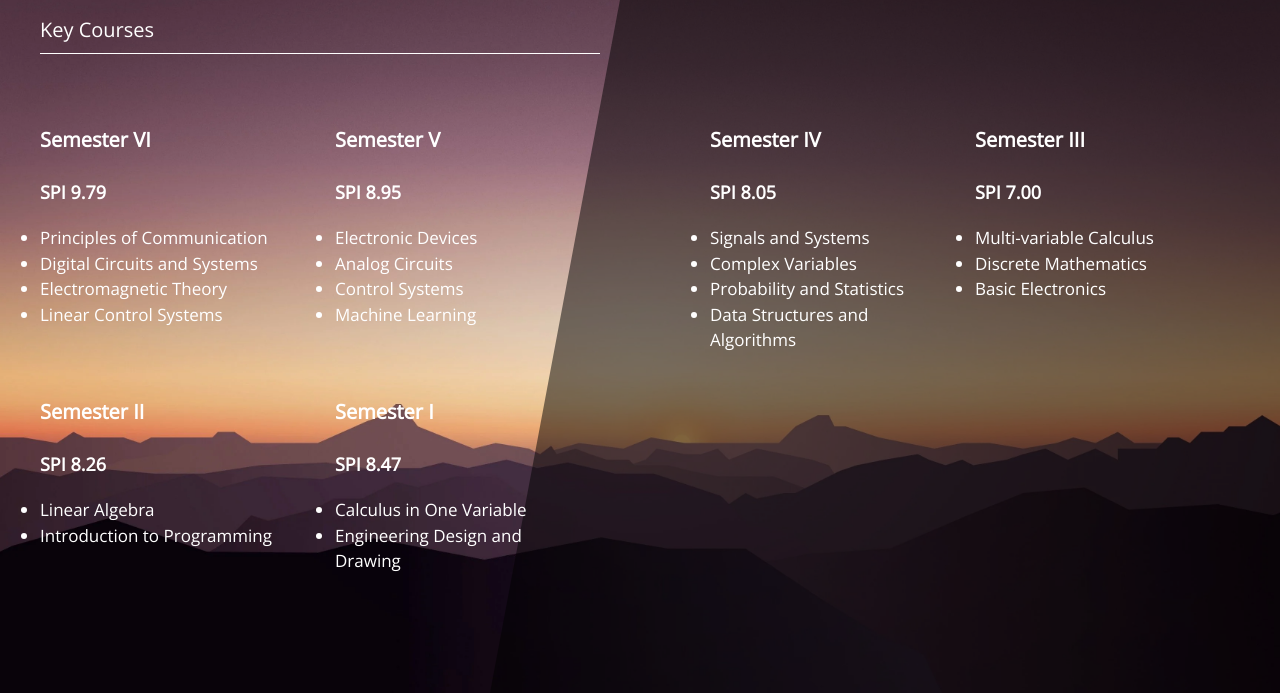
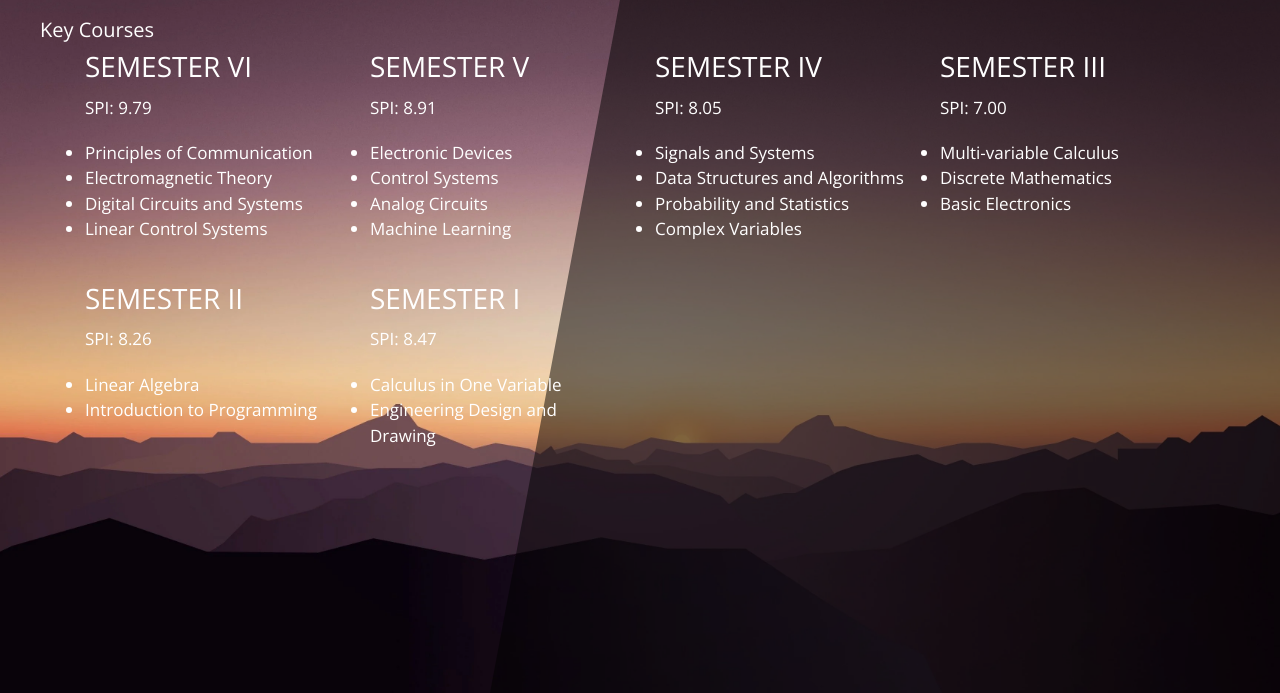
Before and after one commit to sanad-dhan/sanad-dhan.github.io, a plain HTML site: page academics.html in a window 1280 px wide. Shown: the part 107-800 px from the top of the page. Drawn offline with nearby package versions, Linux system fonts and the light colour scheme.

Commit message:
Update academics.html

```diff
--- a/academics.html
+++ b/academics.html
@@ -35,9 +35,6 @@ https://templatemo.com/tm-550-diagoona
                             <h1 class="tm-sitename text-uppercase">Sanad Shaha</h1>
                             <p style="font-size: 20px; margin-bottom: 0;">CGPA 8.42</p>
                             <p style="font-size: 20px; margin-bottom: 0;">Key Courses</p>
-                            <hr style="border-color: white; border-width: 1.5px; margin-top: 4px;">
-
-
 
                         </div>
                     </div>
@@ -73,105 +70,72 @@ https://templatemo.com/tm-550-diagoona
 
             <div class="tm-row" style="margin-top: 1px;">
     <!-- Left column -->
-    <div class="tm-col-left">
-        <div class="row">
-            <!-- Semester VI -->
-            <div class="col-md-6">
-                <section class="tm-content tm-about">
-                    <div class="my-1">
-                        <p style="font-weight: bold; font-size: 20px;">Semester VI</p>
-                        <p style="font-size: 18px; font-weight: bold;">SPI 9.79</p>
+    <div class="container">
+
+    <!-- Row 1: Sem VI, V, IV, III -->
+    <div class="row text-left">
+        <div class="col-md-3 col-sm-6 mb-4">
+            <h3>SEMESTER VI</h3>
+            <p><strong>SPI:</strong> 9.79</p>
             <ul>
-                            <li> Principles of Communication</li>
-                            <li> Digital Circuits and Systems</li>
-                            <li> Electromagnetic Theory</li>
-                            <li> Linear Control Systems</li>
+                <li>Principles of Communication</li>
+                <li>Electromagnetic Theory</li>
+                <li>Digital Circuits and Systems</li>
+                <li>Linear Control Systems</li>
             </ul>
         </div>
-                </section>
-            </div>
-
-            <!-- Semester V -->
-            <div class="col-md-6">
-                <section class="tm-content tm-about">
-                    <div class="my-3">
-                        <p style="font-weight: bold; font-size: 20px;">Semester V</p>
-                        <p style="font-size: 18px; font-weight: bold;">SPI 8.95</p>
+        <div class="col-md-3 col-sm-6 mb-4">
+            <h3>SEMESTER V</h3>
+            <p><strong>SPI:</strong> 8.91</p>
             <ul>
-                            <li> Electronic Devices</li>
-                            <li> Analog Circuits</li>
-                            <li> Control Systems</li>
-                            <li> Machine Learning</li>
+                <li>Electronic Devices</li>
+                <li>Control Systems</li>
+                <li>Analog Circuits</li>
+                <li>Machine Learning</li>
             </ul>
         </div>
-                </section>
-                </div>
-                <div class="col-md-6">
-                <section class="tm-content tm-about">
-                    <div class="my-3">
-                        <p style="font-weight: bold; font-size: 20px;">Semester II </p>
-                        <p style="font-size: 18px; font-weight: bold;">SPI 8.26</p>
+        <div class="col-md-3 col-sm-6 mb-4">
+            <h3>SEMESTER IV</h3>
+            <p><strong>SPI:</strong> 8.05</p>
             <ul>
-                            <li> Linear Algebra</li>
-                            <li> Introduction to Programming</li>
-
+                <li>Signals and Systems</li>
+                <li>Data Structures and Algorithms</li>
+                <li>Probability and Statistics</li>
+                <li>Complex Variables</li>
             </ul>
         </div>
-                </section>
-                </div>
-                <div class="col-md-6">
-                <section class="tm-content tm-about">
-                    <div class="my-3">
-                        <p style="font-weight: bold; font-size: 20px;">Semester I</p>
-                        <p style="font-size: 18px; font-weight: bold;">SPI 8.47</p>
-
+        <div class="col-md-3 col-sm-6 mb-4">
+            <h3>SEMESTER III</h3>
+            <p><strong>SPI:</strong> 7.00</p>
             <ul>
-                            <li> Calculus in One Variable</li>
-                            <li> Engineering Design and Drawing</li>
-
+                <li>Multi-variable Calculus</li>
+                <li>Discrete Mathematics</li>
+                <li>Basic Electronics</li>
             </ul>
-                    </div>
-                </section>
-                </div>
         </div>
     </div>
 
-        <!-- Right column -->
-        <main class="tm-col-right">
-            <div class="row">
-            <!-- Semester IV -->
-            <div class="col-md-6">
-                <section class="tm-content tm-about">
-                    <div class="my-3">
-                        <p style="font-weight: bold; font-size: 20px;">Semester IV</p>
-                        <p style="font-size: 18px; font-weight: bold;">SPI 8.05</p>
+    <!-- Row 2: Sem II, I (or combined) -->
+    <div class="row text-left">
+        <div class="col-md-3 col-sm-6 mb-4">
+            <h3>SEMESTER II</h3>
+            <p><strong>SPI:</strong> 8.26</p>
             <ul>
-                            <li> Signals and Systems</li>
-                            <li> Complex Variables</li>
-                            <li> Probability and Statistics</li>
-                            <li> Data Structures and Algorithms</li>
+                <li>Linear Algebra</li>
+                <li>Introduction to Programming</li>
             </ul>
         </div>
-                </section>
+        <div class="col-md-3 col-sm-6 mb-4">
+            <h3>SEMESTER I</h3>
+            <p><strong>SPI:</strong> 8.47</p>
+            <ul>
+                <li>Calculus in One Variable</li>
+                <li>Engineering Design and Drawing</li>
+            </ul>
+        </div>
     </div>
 
-            <!-- Semester III -->
-            <div class="col-md-6">
-                <section class="tm-content tm-about">
-                    <div class="my-3">
-                        <p style="font-weight: bold; font-size: 20px;">Semester III</p>
-                        <p style="font-size: 18px; font-weight: bold;">SPI 7.00</p>
-                        <ul>
-                            <li> Multi-variable Calculus</li>
-                            <li> Discrete Mathematics</li>
-                            <li> Basic Electronics</li>
-
-                        </ul>
 </div>
-                </section>
-            </div>
-            </div>
-    </main>
 
 
 
```
Lines whose indentation alone changed are shown as unchanged.
